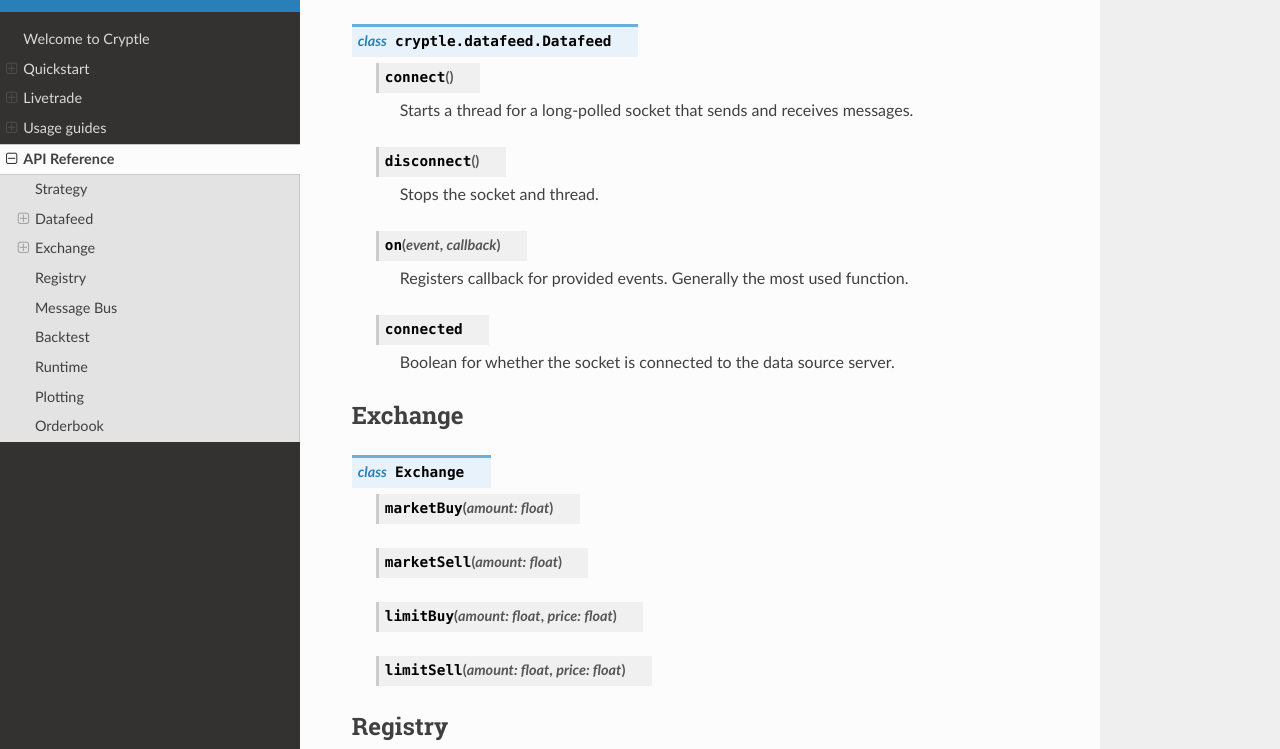
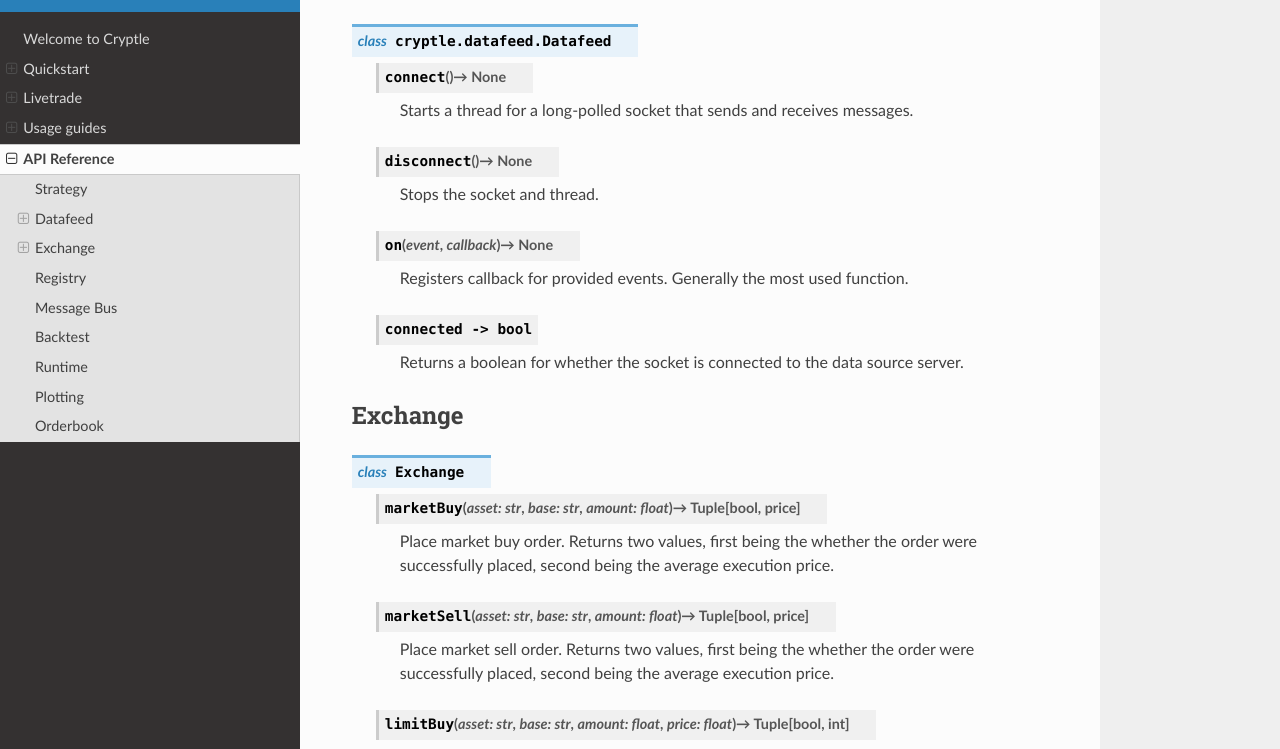
Before and after one commit to bridgelancer/cryptle_fork, a Sphinx documentation site: the page built from docs/api.rst, in a window 1280 px wide and 1400 px high, scrolled down 438 px. Shown: the part 106-855 px from the top of the window. Built offline with Sphinx 7.4.7 and the Read the Docs theme 2.0.0, drawn with Linux system fonts in a browser that asks for light colours; some of the changed text lies outside the part shown.

Commit message:
Revamp standard exchange methods

```diff
--- a/docs/api.rst
+++ b/docs/api.rst
@@ -38,21 +38,22 @@
 
 .. py:class:: cryptle.datafeed.Datafeed
 
-   .. py:method:: connect()
+   .. py:method:: connect() -> None
 
       Starts a thread for a long-polled socket that sends and receives messages.
 
-   .. py:method:: disconnect()
+   .. py:method:: disconnect() -> None
 
       Stops the socket and thread.
 
-   .. py:method:: on(event, callback)
+   .. py:method:: on(event, callback) -> None
 
       Registers callback for provided events. Generally the most used function.
 
-   .. py:attribute:: connected
+   .. py:attribute:: connected -> bool
 
-      Boolean for whether the socket is connected to the data source server.
+      Returns a boolean for whether the socket is connected to the data source
+      server.
 
 
 Exchange
@@ -60,13 +61,37 @@
 
 .. py:class:: Exchange
 
-   .. py:method:: marketBuy(amount: float)
+   .. py:method:: marketBuy(asset: str, base: str, amount: float) -> Tuple[bool, price]
 
-   .. py:method:: marketSell(amount: float)
+      Place market buy order. Returns two values, first being the whether the
+      order were successfully placed, second being the average execution price.
 
-   .. py:method:: limitBuy(amount: float, price: float)
+   .. py:method:: marketSell(asset: str, base: str, amount: float) -> Tuple[bool, price]
 
-   .. py:method:: limitSell(amount: float, price: float)
+      Place market sell order. Returns two values, first being the whether the
+      order were successfully placed, second being the average execution price.
+
+   .. py:method:: limitBuy(asset: str, base: str, amount: float, price: float) -> Tuple[bool, int]
+
+      Place limit buy order.
+
+      :param str asset: Asset to be bought.
+      :param str base: Currency used for the buy.
+      :param float amount: Amount of the asset to buy.
+      :param float price: Bid price of the limit buy.
+      :return: Returns two values, first being the whether the order were
+         successfully placed, second being the order id.
+
+   .. py:method:: limitSell(asset: str, base: str, amount: float, price: float) -> Tuple[bool, int]
+
+      Place limit sell order.
+
+      :param str asset: Asset to be sold.
+      :param str base: Currency used for the sell.
+      :param float amount: Amount of the asset to sell.
+      :param float price: Ask price of the limit sell.
+      :return: Returns two values, first being the whether the order were
+         successfully placed, second being the order id.
 
 
 Registry
```
Also changed, not shown: 1 other file.
